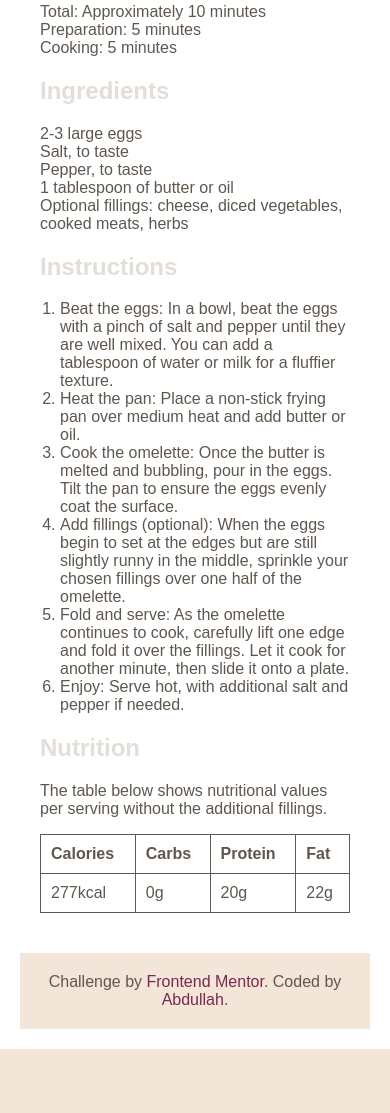
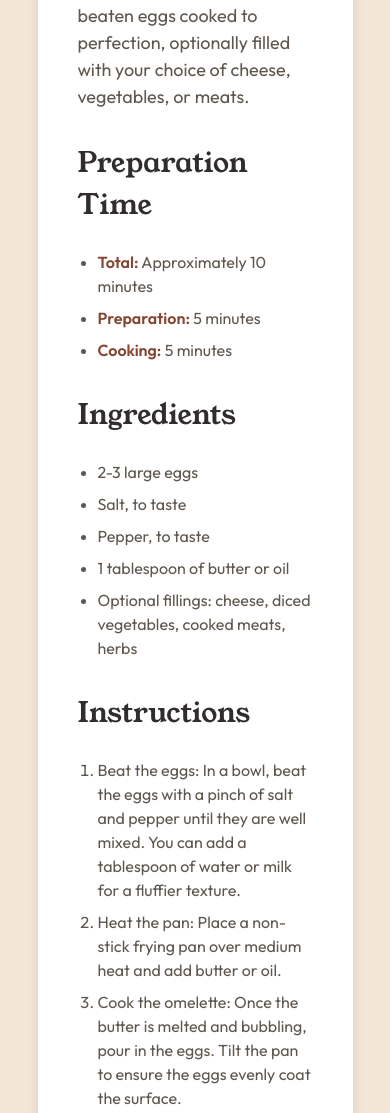
Before and after one commit to Ayyubiy90/recipe-page, a plain HTML site: page index.html in a window 390 px wide. Shown: the part 487-1600 px from the top of the page. Before the commit the page ends 1536 px from the top, so only its background shows below. Drawn offline with Linux system fonts and the light colour scheme.

Commit message:
A reponsive layout that adapts to different screen sizes A white background for the main content area with a subtlr shadow proper spacing and trypography using the specified fonts color scheme as defined in the style guide rounded coners for the containers on the larger screen a responsive hearder image styled section for each part of the recipe formatted table for the nutrituition info footer with attribution links

```diff
--- a/index.html
+++ b/index.html
@@ -4,30 +4,31 @@
 <head>
   <meta charset="UTF-8">
   <meta name="viewport" content="width=device-width, initial-scale=1.0">
-  <link rel="icon" type="image/png" sizes="32x32" href="./assets/images/favicon-32x32.png">
-  <title>Frontend Mentor | Recipe Page</title>
+  <title>Simple Omelette Recipe</title>
+  <link href="https://fonts.googleapis.com/css2?family=Young+Serif&family=Outfit:wght@400;600;700&display=swap"
+    rel="stylesheet">
   <link rel="stylesheet" href="styles.css">
 </head>
 
 <body>
   <div class="container">
     <header>
-      <img src="./assets/images/image-omelette.jpeg" alt="Recipe Header Image" class="header-image">
+      <img src="./assets/images/image-omelette.jpeg" alt="Omelette" class="header-image">
       <h1>Simple Omelette Recipe</h1>
     </header>
 
     <main>
       <section class="intro">
-        <p>An easy and quick dish, perfect for any meal. This classic omelette combines beaten eggs cooked
-          to perfection, optionally filled with your choice of cheese, vegetables, or meats.</p>
+        <p>An easy and quick dish, perfect for any meal. This classic omelette combines beaten eggs cooked to
+          perfection, optionally filled with your choice of cheese, vegetables, or meats.</p>
       </section>
 
       <section class="preparation">
         <h2>Preparation Time</h2>
         <ul>
-          <li>Total: Approximately 10 minutes</li>
-          <li>Preparation: 5 minutes</li>
-          <li>Cooking: 5 minutes</li>
+          <li><strong>Total:</strong> Approximately 10 minutes</li>
+          <li><strong>Preparation:</strong> 5 minutes</li>
+          <li><strong>Cooking:</strong> 5 minutes</li>
         </ul>
       </section>
 
@@ -45,15 +46,15 @@
       <section class="instructions">
         <h2>Instructions</h2>
         <ol>
-          <li>Beat the eggs: In a bowl, beat the eggs with a pinch of salt and pepper until they are well mixed.
-            You can add a tablespoon of water or milk for a fluffier texture.</li>
+          <li>Beat the eggs: In a bowl, beat the eggs with a pinch of salt and pepper until they are well mixed. You can
+            add a tablespoon of water or milk for a fluffier texture.</li>
           <li>Heat the pan: Place a non-stick frying pan over medium heat and add butter or oil.</li>
-          <li>Cook the omelette: Once the butter is melted and bubbling, pour in the eggs. Tilt the pan to ensure
-            the eggs evenly coat the surface.</li>
+          <li>Cook the omelette: Once the butter is melted and bubbling, pour in the eggs. Tilt the pan to ensure the
+            eggs evenly coat the surface.</li>
           <li>Add fillings (optional): When the eggs begin to set at the edges but are still slightly runny in the
             middle, sprinkle your chosen fillings over one half of the omelette.</li>
-          <li>Fold and serve: As the omelette continues to cook, carefully lift one edge and fold it over the
-            fillings. Let it cook for another minute, then slide it onto a plate.</li>
+          <li>Fold and serve: As the omelette continues to cook, carefully lift one edge and fold it over the fillings.
+            Let it cook for another minute, then slide it onto a plate.</li>
           <li>Enjoy: Serve hot, with additional salt and pepper if needed.</li>
         </ol>
       </section>
@@ -62,31 +63,25 @@
         <h2>Nutrition</h2>
         <p>The table below shows nutritional values per serving without the additional fillings.</p>
         <table>
-          <thead>
           <tr>
             <th>Calories</th>
             <th>Carbs</th>
             <th>Protein</th>
             <th>Fat</th>
           </tr>
-          </thead>
-          <tbody>
           <tr>
             <td>277kcal</td>
             <td>0g</td>
             <td>20g</td>
             <td>22g</td>
           </tr>
-          </tbody>
         </table>
       </section>
     </main>
 
     <footer>
-      <div class="attribution">
-        Challenge by <a href="https://www.frontendmentor.io?ref=challenge" target="_blank">Frontend Mentor</a>.
-        Coded by <a href="https://github.com/Ayyubiy90">Abdullah</a>.
-      </div>
+      <p>Challenge by <a href="https://www.frontendmentor.io?ref=challenge" target="_blank">Frontend Mentor</a>.
+        Coded by <a href="https://github.com/Ayyubiy90">Abdullah</a>.</p>
     </footer>
   </div>
 </body>
--- a/styles.css
+++ b/styles.css
@@ -1,24 +1,35 @@
-/* styles.css */
+:root {
+  --white: hsl(0, 0%, 100%);
+  --stone-100: hsl(30, 54%, 90%);
+  --stone-150: hsl(30, 18%, 87%);
+  --stone-600: hsl(30, 10%, 34%);
+  --stone-900: hsl(24, 5%, 18%);
+  --brown-800: hsl(14, 45%, 36%);
+  --rose-800: hsl(332, 51%, 32%);
+  --rose-50: hsl(330, 100%, 98%);
+}
 
 body {
   font-family: "Outfit", sans-serif;
   font-size: 16px;
-  color: hsl(30, 10%, 34%);
-  background-color: hsl(30, 54%, 90%);
+  font-weight: 400;
+  line-height: 1.5;
+  color: var(--stone-600);
+  background-color: var(--stone-100);
   margin: 0;
-  padding: 0;
+  padding: 20px;
 }
 
 .container {
-  background-color: hsl(0, 0%, 100%);
+  max-width: 736px;
   margin: 0 auto;
-  max-width: 1440px;
-  padding: 20px;
+  background-color: var(--white);
+  border-radius: 12px;
+  overflow: hidden;
+  box-shadow: 0 4px 12px rgba(0, 0, 0, 0.1);
 }
 
 header {
-  text-align: center;
-  padding: 20px;
   position: relative;
 }
 
@@ -26,64 +37,138 @@ header {
   width: 100%;
   height: auto;
   display: block;
-  margin-bottom: 20px;
+}
+
+h1,
+h2 {
+  font-family: "Young Serif", serif;
+  font-weight: 400;
+  color: var(--stone-900);
 }
 
 h1 {
-  color: hsl(332, 51%, 32%);
-  margin: 0;
+  font-size: 40px;
+  margin: 40px 40px 24px;
 }
 
 main {
-  padding: 20px;
+  padding: 0 40px 40px;
 }
 
 section {
-  margin-bottom: 20px;
+  margin-bottom: 32px;
+}
+
+.intro {
+  font-size: 18px;
+  margin-bottom: 32px;
 }
 
 h2 {
-  color: hsl(30, 18%, 87%);
+  font-size: 28px;
+  margin-bottom: 24px;
 }
 
-ul {
-  list-style: none;
-  padding: 0;
-}
-
+ul,
 ol {
-  margin: 0;
   padding-left: 20px;
 }
 
-table {
-  width: 100%;
-  border-collapse: collapse;
+li {
+  margin-bottom: 8px;
 }
 
-table,
-th,
-td {
-  border: 1px solid hsl(30, 10%, 34%);
+strong {
+  font-weight: 600;
+  color: var(--brown-800);
 }
 
-th,
-td {
-  padding: 10px;
-  text-align: left;
+.nutrition {
+  background-color: var(--rose-50);
+  padding: 32px;
+  border-radius: 12px;
+}
+
+.nutrition h2 {
+  color: var(--rose-800);
+}
+
+.nutrition table {
+  width: 100%;
+  border-collapse: separate;
+  border-spacing: 0;
+  margin-top: 24px;
+}
+
+.nutrition th,
+.nutrition td {
+  text-align: center;
+  padding: 8px;
+  border-bottom: 1px solid var(--stone-150);
+}
+
+.nutrition th {
+  font-weight: 600;
+  color: var(--rose-800);
 }
 
 footer {
+  background-color: var(--stone-150);
+  padding: 24px 40px;
   text-align: center;
-  padding: 20px;
-  background-color: hsl(30, 54%, 90%);
+  font-size: 14px;
 }
 
-.attribution a {
-  color: hsl(332, 51%, 32%);
+footer a {
+  color: var(--brown-800);
   text-decoration: none;
+  font-weight: 700;
 }
 
-.attribution a:hover {
+footer a:hover {
   text-decoration: underline;
 }
+
+@media (max-width: 375px) {
+  body {
+    padding: 0;
+  }
+
+  .container {
+    border-radius: 0;
+  }
+
+  h1 {
+    font-size: 28px;
+    margin: 24px 24px 16px;
+  }
+
+  main {
+    padding: 0 24px 24px;
+  }
+
+  h2 {
+    font-size: 24px;
+    margin-bottom: 16px;
+  }
+
+  .intro {
+    font-size: 16px;
+  }
+
+  .nutrition {
+    padding: 24px;
+  }
+}
+
+@media (min-width: 376px) and (max-width: 1439px) {
+  .container {
+    max-width: 90%;
+  }
+}
+
+@media (min-width: 1440px) {
+  .container {
+    max-width: 736px;
+  }
+}
```
Lines whose indentation alone changed are shown as unchanged.
